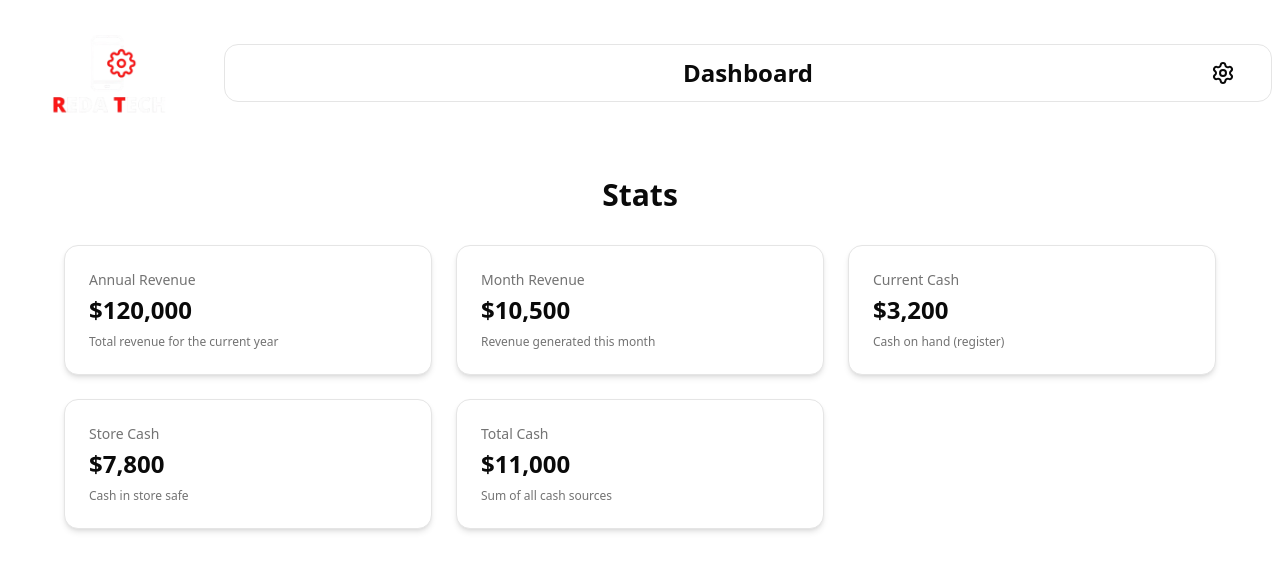
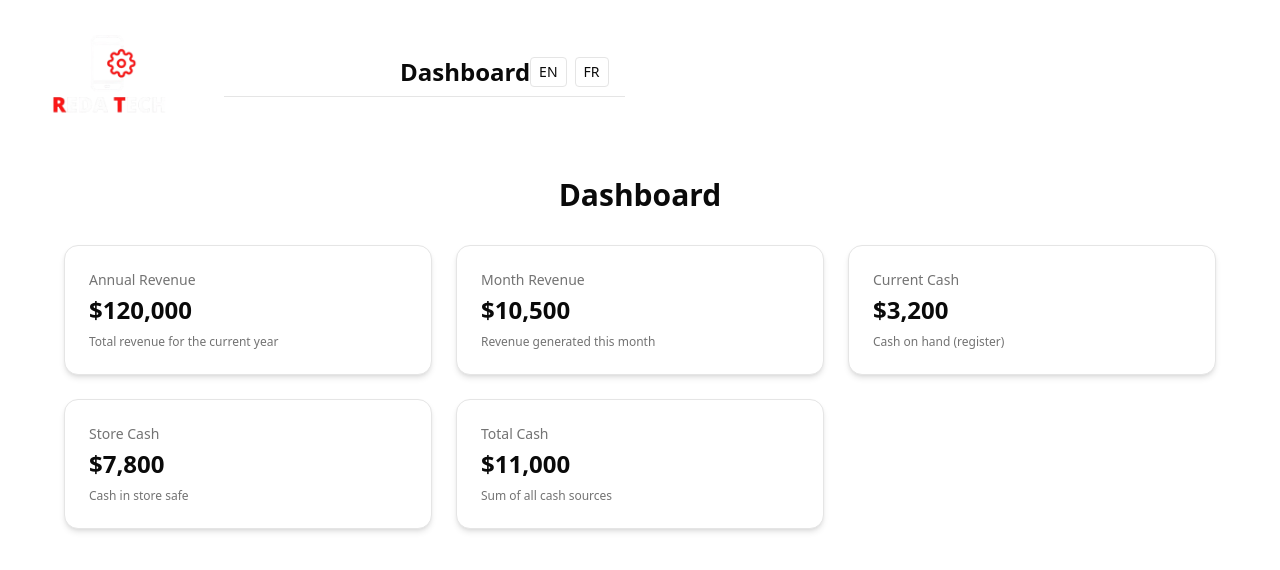
Before and after one commit to Abdou6DEV/StoreManagement, a React (Vite) app: page /dashboard in a window 1280 px wide. Shown: the top 570 px of the page. Built offline with nearby package versions, Linux system fonts and the light colour scheme.

Commit message:
Added multi language logic

```diff
--- a/package.json
+++ b/package.json
@@ -39,7 +39,7 @@
     "eslint": "^8.57.1",
     "eslint-plugin-import": "^2.32.0",
     "ts-node": "^10.9.2",
-    "typescript": "~4.5.4",
+    "typescript": "^5.8.3",
     "vite": "^7.0.3"
   },
   "dependencies": {
@@ -49,9 +49,11 @@
     "class-variance-authority": "^0.7.1",
     "clsx": "^2.1.1",
     "electron-squirrel-startup": "^1.0.1",
+    "i18next": "^25.3.2",
     "lucide-react": "^0.525.0",
     "react": "^19.1.0",
     "react-dom": "^19.1.0",
+    "react-i18next": "^15.6.0",
     "react-icons": "^5.5.0",
     "react-router-dom": "^7.6.3",
     "tailwind-merge": "^3.3.1",
--- a/src/lib/components/Navigation.tsx
+++ b/src/lib/components/Navigation.tsx
@@ -10,10 +10,12 @@ import {
 import { Settings } from "lucide-react";
 import { ThemeToggleButton } from "./ui/ThemeToggleButton";
 import { useState } from 'react';
+import { useTranslation } from "react-i18next";
 
 export default function Navigation() {
   const location = useLocation();
   const [dropdownOpen, setDropdownOpen] = useState(false);
+  const { t, i18n } = useTranslation();
 
   return (
     <div className="flex items-center gap-4 w-full">
@@ -21,37 +23,40 @@ export default function Navigation() {
         <img src="/logo.png" alt="Store Logo" className="w-50 p-5" />
       </Link>
 
-      <nav className="px-8 py-3 rounded-xl border flex-1 flex items-center justify-between select-none">
+      <nav className="flex items-center justify-between px-4 py-2 bg-card border-b">
         <div className="w-40"></div>
 
         <h1 className="text-2xl font-bold mx-auto">
           {location.pathname === "/"
-            ? "Main Menu"
-            : location.pathname.slice(1).charAt(0).toUpperCase() +
-              location.pathname.slice(2)}
+            ? t("mainMenu.title")
+            : (() => {
+                const path = location.pathname.slice(1).split("/")[0];
+                // Try to use translation key for known pages
+                const knownKeys = ["dashboard", "clients", "cashier", "stock", "zakat", "administrator"];
+                if (knownKeys.includes(path)) {
+                  return t(`mainMenu.${path}`);
+                }
+                // Fallback: Capitalize first letter
+                return path.charAt(0).toUpperCase() + path.slice(1);
+              })()}
         </h1>
 
-        <div className="flex items-center gap-4 w-40 justify-end">
-          <DropdownMenu onOpenChange={setDropdownOpen}>
-            <DropdownMenuTrigger asChild>
-              <button className="rounded-xl outline-none ring-0 hover:text-red-400 transition-all duration-300 p-1">
-                <Settings className={`
-                  transition-transform duration-400
-                  ${dropdownOpen ? 'rotate-360 scale-110' : ''}
-                  hover:text-red-400
-                `} />
-              </button>
-            </DropdownMenuTrigger>
-            <DropdownMenuContent className="mx-4 my-2 w-56">
-              <DropdownMenuLabel className="font-semibold text-md">
-                Preferences
-              </DropdownMenuLabel>
-              <DropdownMenuSeparator />
-              <DropdownMenuItem asChild>
-                <ThemeToggleButton variant="ghost" showText={true} />
-              </DropdownMenuItem>
-            </DropdownMenuContent>
-          </DropdownMenu>
+        <div className="flex items-center gap-2">
+          {/* Language Switcher */}
+          <button
+            className="px-2 py-1 rounded text-sm border bg-background text-foreground hover:bg-accent"
+            onClick={() => i18n.changeLanguage('en')}
+            disabled={i18n.language === 'en'}
+          >
+            EN
+          </button>
+          <button
+            className="px-2 py-1 rounded text-sm border bg-background text-foreground hover:bg-accent"
+            onClick={() => i18n.changeLanguage('fr')}
+            disabled={i18n.language === 'fr'}
+          >
+            FR
+          </button>
         </div>
       </nav>
     </div>
--- /dev/null
+++ b/src/lib/i18n.ts
@@ -0,0 +1,82 @@
+import i18n from 'i18next';
+import { initReactI18next } from 'react-i18next';
+
+const resources = {
+  en: {
+    translation: {
+      dashboard: {
+        title: 'Dashboard',
+        annualRevenue: 'Annual Revenue',
+        monthRevenue: 'Month Revenue',
+        currentCash: 'Current Cash',
+        storeCash: 'Store Cash',
+        totalCash: 'Total Cash',
+        annualRevenueDesc: 'Total revenue for the current year',
+        monthRevenueDesc: 'Revenue generated this month',
+        currentCashDesc: 'Cash on hand (register)',
+        storeCashDesc: 'Cash in store safe',
+        totalCashDesc: 'Sum of all cash sources',
+      },
+      mainMenu: {
+        title: 'Main Menu',
+        dashboard: 'Dashboard',
+        dashboardDesc: 'Check your progress and business insights',
+        cashier: 'Cashier',
+        cashierDesc: 'Start working with customers and process transactions',
+        stock: 'Stock',
+        stockDesc: 'Track inventory, manage stock, add purchases/products',
+        clients: 'Clients',
+        clientsDesc: 'Add clients, manage debts, payments, and orders',
+        zakat: 'Zakat Al Mal',
+        zakatDesc: 'Calculate and manage Zakat Al Mal contributions',
+        administrator: 'Administrator',
+        administratorDesc: 'Manage your app settings and configurations',
+      },
+    },
+  },
+  fr: {
+    translation: {
+      dashboard: {
+        title: 'Tableau de bord',
+        annualRevenue: 'Revenu annuel',
+        monthRevenue: 'Revenu du mois',
+        currentCash: 'Caisse actuelle',
+        storeCash: 'Caisse du magasin',
+        totalCash: 'Caisse totale',
+        annualRevenueDesc: 'Revenu total pour l\'année en cours',
+        monthRevenueDesc: 'Revenu généré ce mois-ci',
+        currentCashDesc: 'Argent en caisse (registre)',
+        storeCashDesc: 'Argent dans le coffre du magasin',
+        totalCashDesc: 'Somme de toutes les sources de liquidités',
+      },
+      mainMenu: {
+        title: 'Menu Principal',
+        dashboard: 'Tableau de bord',
+        dashboardDesc: 'Consultez vos progrès et les informations commerciales',
+        cashier: 'Caisse',
+        cashierDesc: 'Travaillez avec les clients et traitez les transactions',
+        stock: 'Stock',
+        stockDesc: 'Suivez l\'inventaire, gérez le stock, ajoutez des achats/produits',
+        clients: 'Clients',
+        clientsDesc: 'Ajoutez des clients, gérez les dettes, paiements et commandes',
+        zakat: 'Zakat Al Mal',
+        zakatDesc: 'Calculez et gérez les contributions de la Zakat Al Mal',
+        administrator: 'Administrateur',
+        administratorDesc: 'Gérez les paramètres et configurations de l\'application',
+      },
+    },
+  },
+};
+
+i18n
+  .use(initReactI18next)
+  .init({
+    resources,
+    lng: 'en',
+    fallbackLng: 'en',
+    interpolation: {
+      escapeValue: false,
+    },
+  });
+
+export default i18n;
--- a/src/pages/Dashboard/index.tsx
+++ b/src/pages/Dashboard/index.tsx
@@ -1,37 +1,40 @@
 import React from "react";
+import { useTranslation } from "react-i18next";
+import "../../lib/i18n";
 
+export default function Dashboard() {
+  const { t } = useTranslation();
   const stats = [
     {
-    label: "Annual Revenue",
+      label: t("dashboard.annualRevenue"),
       value: "$120,000",
-    description: "Total revenue for the current year",
+      description: t("dashboard.annualRevenueDesc"),
     },
     {
-    label: "Month Revenue",
+      label: t("dashboard.monthRevenue"),
       value: "$10,500",
-    description: "Revenue generated this month",
+      description: t("dashboard.monthRevenueDesc"),
     },
     {
-    label: "Current Cash",
+      label: t("dashboard.currentCash"),
       value: "$3,200",
-    description: "Cash on hand (register)",
+      description: t("dashboard.currentCashDesc"),
     },
     {
-    label: "Store Cash",
+      label: t("dashboard.storeCash"),
       value: "$7,800",
-    description: "Cash in store safe",
+      description: t("dashboard.storeCashDesc"),
     },
     {
-    label: "Total Cash",
+      label: t("dashboard.totalCash"),
       value: "$11,000",
-    description: "Sum of all cash sources",
+      description: t("dashboard.totalCashDesc"),
     },
   ];
 
-export default function Dashboard() {
   return (
-    <main className="py-8 px-4 md:px-12 flex-1 min-h-screen bg-background">
-      <h1 className="text-3xl font-extrabold mb-8 text-foreground text-center">Stats</h1>
+    <main className="py-8 px-4 md:px-12 flex-1 min-h-screen bg-background overflow-y-auto">
+      <h1 className="text-3xl font-extrabold mb-8 text-foreground text-center">{t("dashboard.title")}</h1>
       <div className="grid grid-cols-1 sm:grid-cols-2 lg:grid-cols-3 gap-6 max-w-6xl mx-auto">
         {stats.map((stat) => (
           <div
--- a/src/pages/MainMenu/index.tsx
+++ b/src/pages/MainMenu/index.tsx
@@ -1,43 +1,40 @@
 import { ChartLine, Users, ShoppingCart, CreditCard, Calculator, Settings as AdminIcon } from "lucide-react";
 import { Link } from "react-router-dom";
+import { useTranslation } from "react-i18next";
+import "../../lib/i18n";
 
 export default function MainMenu() {
+  const { t } = useTranslation();
   const menuItems = [
     {
-      name: "dashboard",
+      key: "dashboard",
       icon: ChartLine,
-      description: "Check your progress and business insights",
-      color:"text-green-500"
+      color: "text-green-500",
     },
     {
-      name: "cashier",
+      key: "cashier",
       icon: CreditCard,
-      description: "Start working with customers and process transactions" ,
-      color:"text-yellow-500"
+      color: "text-yellow-500",
     },
     {
-      name: "stock",
+      key: "stock",
       icon: ShoppingCart,
-      description: "Track inventory, manage stock, add purchases/products" ,
-      color:"text-blue-500"
+      color: "text-blue-500",
     },
     {
-      name: "clients",
+      key: "clients",
       icon: Users,
-      description: "Add clients, manage debts, payments, and orders" ,
-      color:"text-red-500"
+      color: "text-red-500",
     },
     {
-      name: "zakat al mal",
+      key: "zakat",
       icon: Calculator,
-      description: "Calculate and manage Zakat Al Mal contributions",
-      color:"text-green-300"
+      color: "text-green-300",
     },
     {
-      name: "administrator",
+      key: "administrator",
       icon: AdminIcon,
-      description: "Manage your app settings and configurations" ,
-      color:"text-orange-500"
+      color: "text-orange-500",
     },
   ];
 
@@ -46,19 +43,19 @@ export default function MainMenu() {
       <div className="grid grid-cols-1 md:grid-cols-2 lg:grid-cols-3 gap-6 max-w-6xl mx-auto">
         {menuItems.map((item) => (
           <Link
-            to={`/${item.name.replace(/\s+/g, '-')}`}
+            to={`/${item.key.replace(/\s+/g, '-')}`}
             className="group p-6 border rounded-xl bg-card transition-all duration-300 flex flex-col h-full
                       hover:border-red-400 hover:-translate-y-1 hover:shadow-md"
-            key={item.name}
+            key={item.key}
           >
             <div className="flex items-center gap-4 mb-3">
               <item.icon size={40} className={`${item.color} transition-colors duration-300 group-hover:text-red-400`}/>
               <h2 className="font-bold capitalize text-lg transition-colors duration-300 group-hover:text-primary">
-                {item.name}
+                {t(`mainMenu.${item.key}`)}
               </h2>
             </div>
             <p className="text-muted-foreground text-sm flex-grow transition-colors duration-300 group-hover:text-foreground">
-              {item.description}
+              {t(`mainMenu.${item.key}Desc`)}
             </p>
           </Link>
         ))}
```
Also changed, not shown: 2 other files (tests, documents, lock files or other folders). Lines whose indentation alone changed are shown as unchanged.
